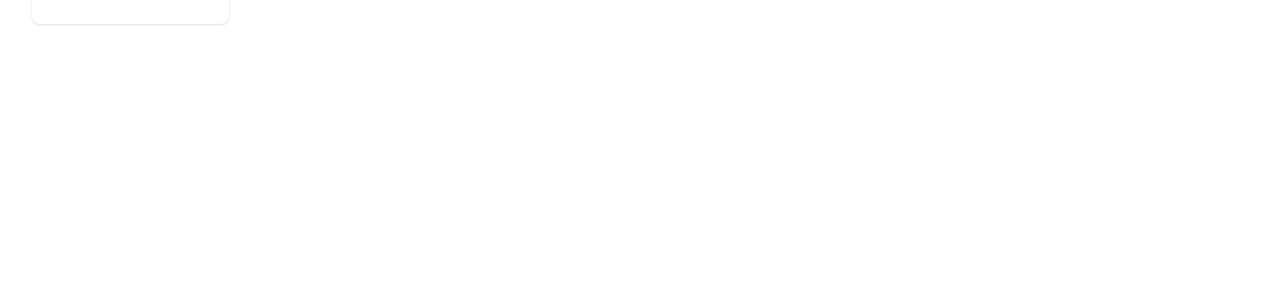
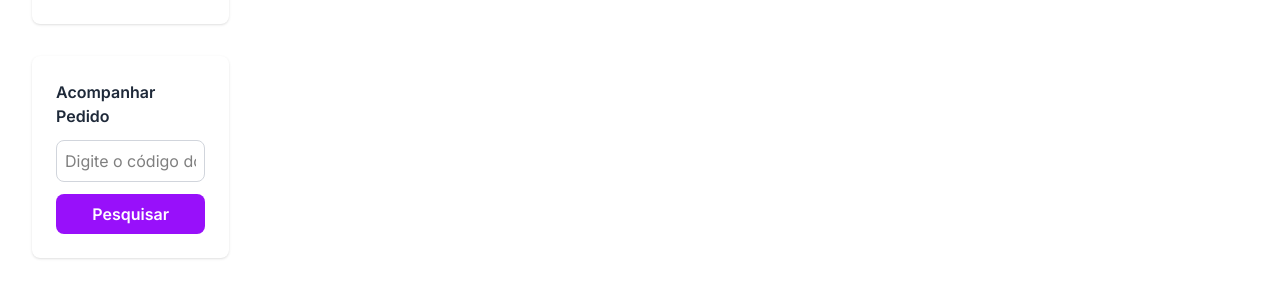
Before and after one commit to DiogoAAbreu/in8-e-commerce, a React (Vite) app in the folder frontend/: page / in a window 1280 px wide. Shown: the part 398-696 px from the top of the page. Built offline with nearby package versions, Linux system fonts and the light colour scheme; no server answers.

Commit message:
feat: created order seach

```diff
--- /dev/null
+++ b/frontend/src/components/order/OrderSearch.jsx
@@ -0,0 +1,41 @@
+import { useState } from "react";
+import { useNavigate } from "react-router-dom"
+
+const OrderSearch = () => {
+
+    const [orderId, setOrderId] = useState('');
+
+    const navigate = useNavigate();
+    const handleForm = (event) => {
+        event.preventDefault();
+        if (orderId) {
+            navigate(`/order-details/${orderId}`)
+        }
+    }
+
+    return (
+        <aside>
+            <form onSubmit={handleForm}
+                className="mt-8 bg-white p-6 rounded-lg shadow-sm">
+                <h3 className="font-semibold mb-3 text-gray-800">Acompanhar Pedido</h3>
+                <div className="space-y-3">
+                    <input
+                        type="text"
+                        value={orderId}
+                        onChange={(event) => setOrderId(event.target.value)}
+                        placeholder="Digite o código do pedido"
+                        className="w-full p-2 border border-gray-300 rounded-lg focus:outline-none focus:ring-2 focus:ring-purple-500"
+                    />
+                    <button
+                        type="submit"
+                        className="w-full bg-purple-600 text-white py-2 rounded-lg font-semibold hover:bg-purple-700 disabled:bg-purple-300 transition-colors cursor-pointer"
+                    >
+                        Pesquisar
+                    </button>
+                </div>
+            </form>
+        </aside>
+    )
+}
+
+export default OrderSearch
--- a/frontend/src/components/products/Filter.jsx
+++ b/frontend/src/components/products/Filter.jsx
@@ -4,7 +4,7 @@ export default function Filter({ filterSelected, setFilterSelected }) {
     }
 
     return (
-        <aside className="w-full md:w-1/4 lg:w-1/5">
+        <aside className="w-full">
             <div className="bg-white p-6 rounded-lg shadow-sm">
                 <h2 className="text-xl font-bold mb-4">Filtros</h2>
                 <div>
--- a/frontend/src/components/products/SearchBar.jsx
+++ b/frontend/src/components/products/SearchBar.jsx
@@ -32,7 +32,7 @@ export default function SearchBar({
                     value={inputValue}
                     onKeyDown={handleKeyDown}
                     placeholder="Buscar produtos..."
-                    className="w-full bg-gray-100 border border-gray-200 rounded-lg py-2 pl-10 pr-4 focus:outline-none focus:ring-2 focus:ring-blue-500" />
+                    className="w-full bg-gray-100 border border-gray-200 rounded-lg py-2 pl-10 pr-4 focus:outline-none focus:ring-2 focus:ring-purple-500" />
             </div>
         </div>
     )
--- a/frontend/src/pages/HomePage.jsx
+++ b/frontend/src/pages/HomePage.jsx
@@ -4,6 +4,7 @@ import ProductGrid from "../components/products/ProductGrid";
 import ProductCard from "../components/products/ProductCard";
 import { useProducts } from "../hooks/useProducts";
 import Pagination from "../components/common/Pagination";
+import OrderSearch from "../components/order/OrderSearch";
 
 export default function HomePage() {
 
@@ -29,9 +30,13 @@ export default function HomePage() {
                 setSearch={setSearch} />
             <main className="container mx-auto px-4 lg:px-8 py-8">
                 <div className="flex flex-col md:flex-row gap-8">
-                    <Filter
-                        filterSelected={filterSelected}
-                        setFilterSelected={setFilterSelected} />
+                    <aside className="w-full md:w-1/4 lg:w-1/5">
+                        <Filter
+                            filterSelected={filterSelected}
+                            setFilterSelected={setFilterSelected}
+                        />
+                        <OrderSearch />
+                    </aside>
                     <div className="w-full">
                         <ProductGrid
                             isLoading={isLoading}
```
